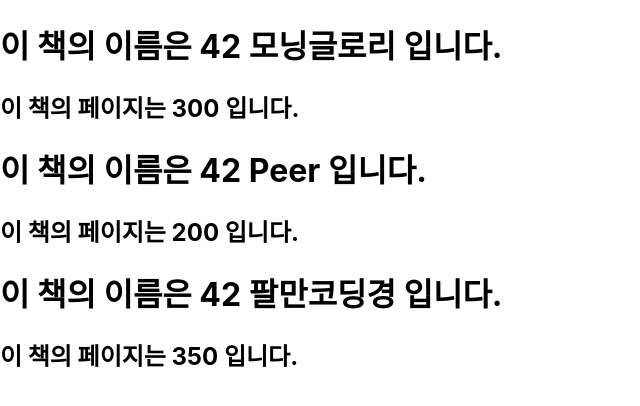
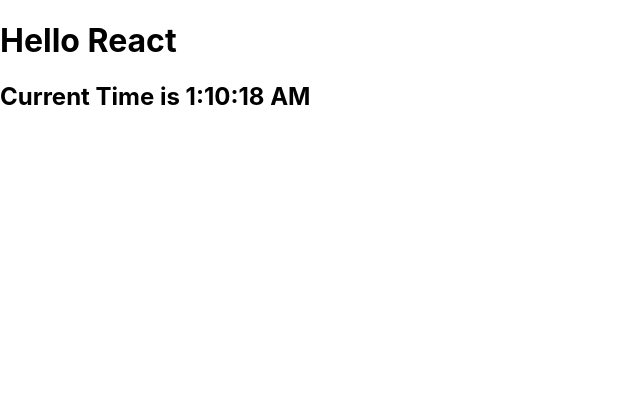
Before and after one commit to Han-Joon-Hyeok/react-practice, a React (Create React App) app: page / in a window 1280 px wide. Shown: the top 406 px of the page, without its empty margins (0-640 px from the left). Built offline with nearby package versions, Linux system fonts and the light colour scheme.

Commit message:
Clock jsx

```diff
--- /dev/null
+++ b/src/chapter_04/Clock.jsx
@@ -0,0 +1,12 @@
+import React from "react";
+
+const Clock = (props) => {
+	return (
+		<div>
+			<h1>Hello React</h1>
+			<h2>Current Time is {new Date().toLocaleTimeString()}</h2>
+		</div>
+	)
+}
+
+export default Clock;
--- a/src/index.js
+++ b/src/index.js
@@ -1,17 +1,20 @@
-import React from 'react';
-import ReactDOM from 'react-dom/client';
-import './index.css';
-import App from './App';
-import reportWebVitals from './reportWebVitals';
+import React from "react";
+import ReactDOM from "react-dom/client";
+import "./index.css";
+import App from "./App";
+import reportWebVitals from "./reportWebVitals";
 
-import Library from './chapter_03/Library';
+import Library from "./chapter_03/Library";
+import Clock from "./chapter_04/Clock";
 
-const root = ReactDOM.createRoot(document.getElementById('root'));
-root.render(
-  <React.StrictMode>
-    <Library />
-  </React.StrictMode>
-);
+const root = ReactDOM.createRoot(document.getElementById("root"));
+setInterval(() => {
+  root.render(
+    <React.StrictMode>
+      <Clock />
+    </React.StrictMode>
+  );
+}, 1000);
 
 // If you want to start measuring performance in your app, pass a function
 // to log results (for example: reportWebVitals(console.log))
```
